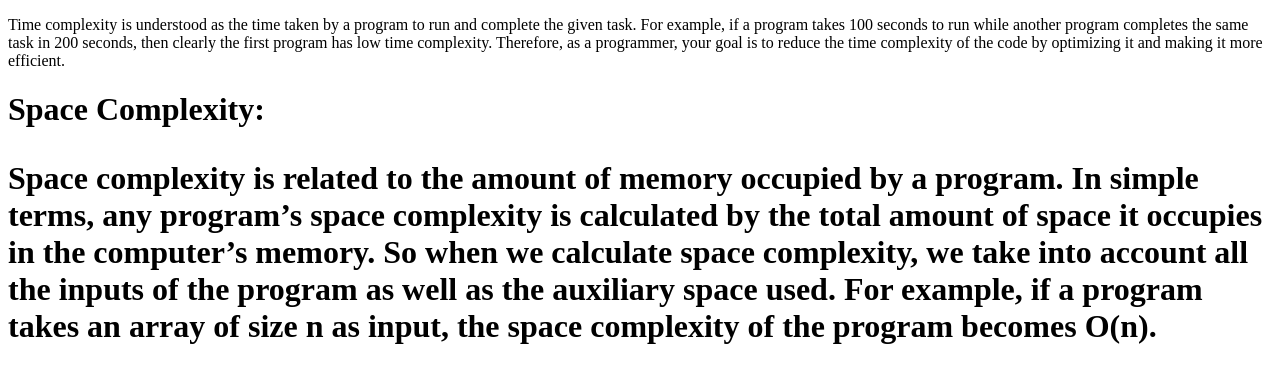
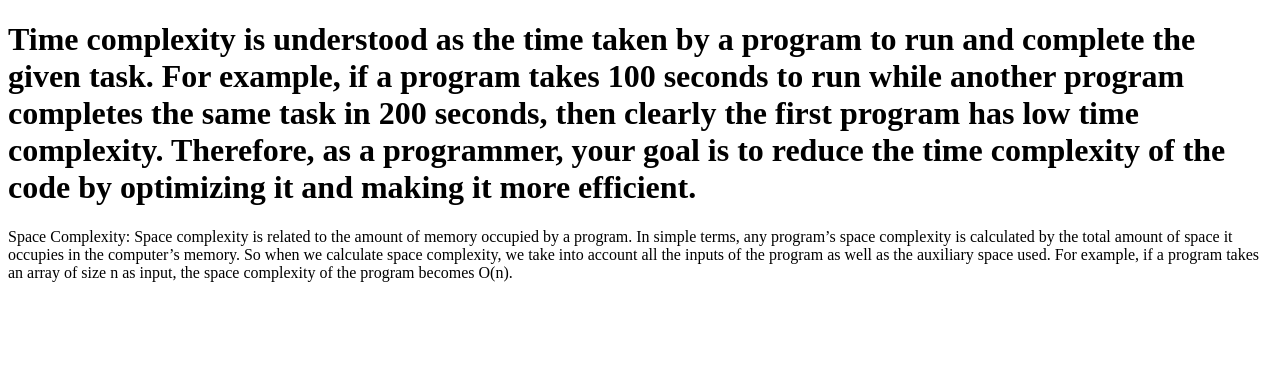
Before and after one commit to acciojob/time-and-space-complexity-saif520, a website: page main.html in a window 1280 px wide. Drawn offline with Linux system fonts and the light colour scheme.

Commit message:
created a submission

```diff
--- a/main.html
+++ b/main.html
@@ -8,8 +8,8 @@
 
 <body>
 	<!-- the entire body must be written by student -->
-	<p>Time complexity is understood as the time taken by a program to run and complete the given task. For example, if a program takes 100 seconds to run while another program completes the same task in 200 seconds, then clearly the first program has low time complexity. Therefore, as a programmer, your goal is to reduce the time complexity of the code by optimizing it and making it more efficient.</p>
-	<h1>Space Complexity:<h1><p>Space complexity is related to the amount of memory occupied by a program. In simple terms, any program’s space complexity is calculated by the total amount of space it occupies in the computer’s memory. So when we calculate space complexity, we take into account all the inputs of the program as well as the auxiliary space used. For example, if a program takes an array of size n as input, the space complexity of the program becomes O(n).</p>
+	<h1>Time complexity is understood as the time taken by a program to run and complete the given task. For example, if a program takes 100 seconds to run while another program completes the same task in 200 seconds, then clearly the first program has low time complexity. Therefore, as a programmer, your goal is to reduce the time complexity of the code by optimizing it and making it more efficient.</h1>
+	<p>Space Complexity: Space complexity is related to the amount of memory occupied by a program. In simple terms, any program’s space complexity is calculated by the total amount of space it occupies in the computer’s memory. So when we calculate space complexity, we take into account all the inputs of the program as well as the auxiliary space used. For example, if a program takes an array of size n as input, the space complexity of the program becomes O(n).</p>
     <script type="text/javascript" src="./script.js">
 </script>
 
```
